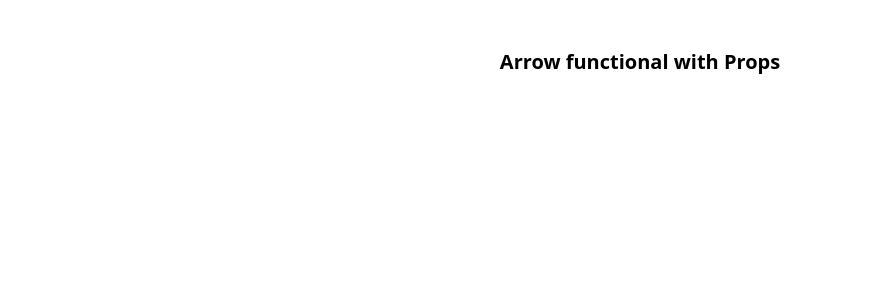
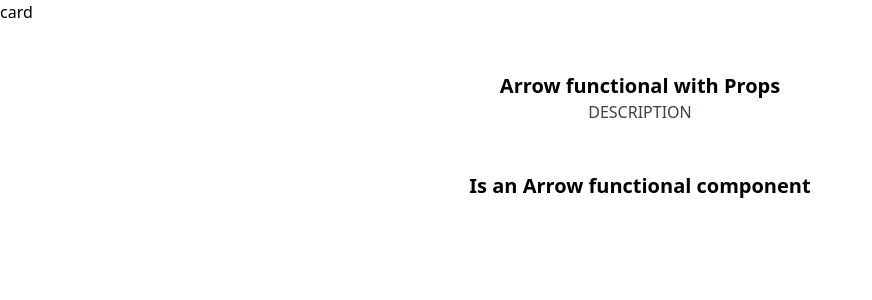
Before and after one commit to jeanAnatol/react-intro-2, a React (Vite) app: page / in a window 1280 px wide. Shown: the top 300 px of the page, without its empty margins (0-872 px from the left). Built offline with nearby package versions, Linux system fonts and the light colour scheme.

Commit message:
feat: add  Card component with children

```diff
--- a/src/App.tsx
+++ b/src/App.tsx
@@ -3,9 +3,10 @@
 //Always import the components
 // import ClassComponent from "./components/ClassComponent.tsx";
 // import FunctionalComponent from "./components/FunctionalComponent.tsx";
-// import ArrowFunctionalComponent from "./components/ArrowFunctionalComponent.tsx";
-import ArrowFunctionalComponentWithProps from "./components/ArrowFunctionalComponentWithProps.tsx";
-
+import ArrowFunctionalComponent from "./components/ArrowFunctionalComponent.tsx";
+// import ArrowFunctionalComponentWithProps from "./components/ArrowFunctionalComponentWithProps.tsx";
+import ArrowFunctionalComponentWithPropsType from "./components/ViteIntro/ArrowFunctionalComponentWithPropsType.tsx";
+import Card from "./components/Card.tsx";
 
 function App() {
 
@@ -15,9 +16,16 @@ function App() {
       {/*<ViteIntro />*/}
       {/*  <ClassComponent />*/}
       {/*  <FunctionalComponent />*/}
-      {/*  <ArrowFunctionalComponent/>*/}
-        <ArrowFunctionalComponentWithProps title={"Arrow functional with Props"}/>
+
+
+
+        <Card title="card">
+            <ArrowFunctionalComponentWithPropsType title="Arrow functional with Props"
+            description="DESCRIPTION"/>
+            <ArrowFunctionalComponent/>
+        </Card>
     </>
+
   )
 }
 //Always export
--- /dev/null
+++ b/src/components/Card.tsx
@@ -0,0 +1,19 @@
+import type {ReactNode} from "react";
+
+type CardProps = {
+    title: string;
+    children: ReactNode;
+}
+const Card = ({title, children} : CardProps) => {
+
+    return (
+        <>
+            <div className="card">
+                <h2>{title}</h2>
+                {children}
+            </div>
+        </>
+    )
+
+};
+export default Card;
--- /dev/null
+++ b/src/components/ViteIntro/ArrowFunctionalComponentWithPropsType.tsx
@@ -0,0 +1,22 @@
+
+type PropA = {
+    title: string;
+}
+
+type PropB = {
+    description: string;
+}
+
+type Props = PropA & PropB;
+
+
+const ArrowFunctionalComponentWithPropsType = ({title, description} : Props) =>  {
+
+    return(
+        <>
+            <h1 className="text-center text-xl font-bold mt-12">{title}</h1>
+            <p className={"text-center text-gray-700"}>{description}</p>
+        </>
+    )
+}
+export default ArrowFunctionalComponentWithPropsType;
```
